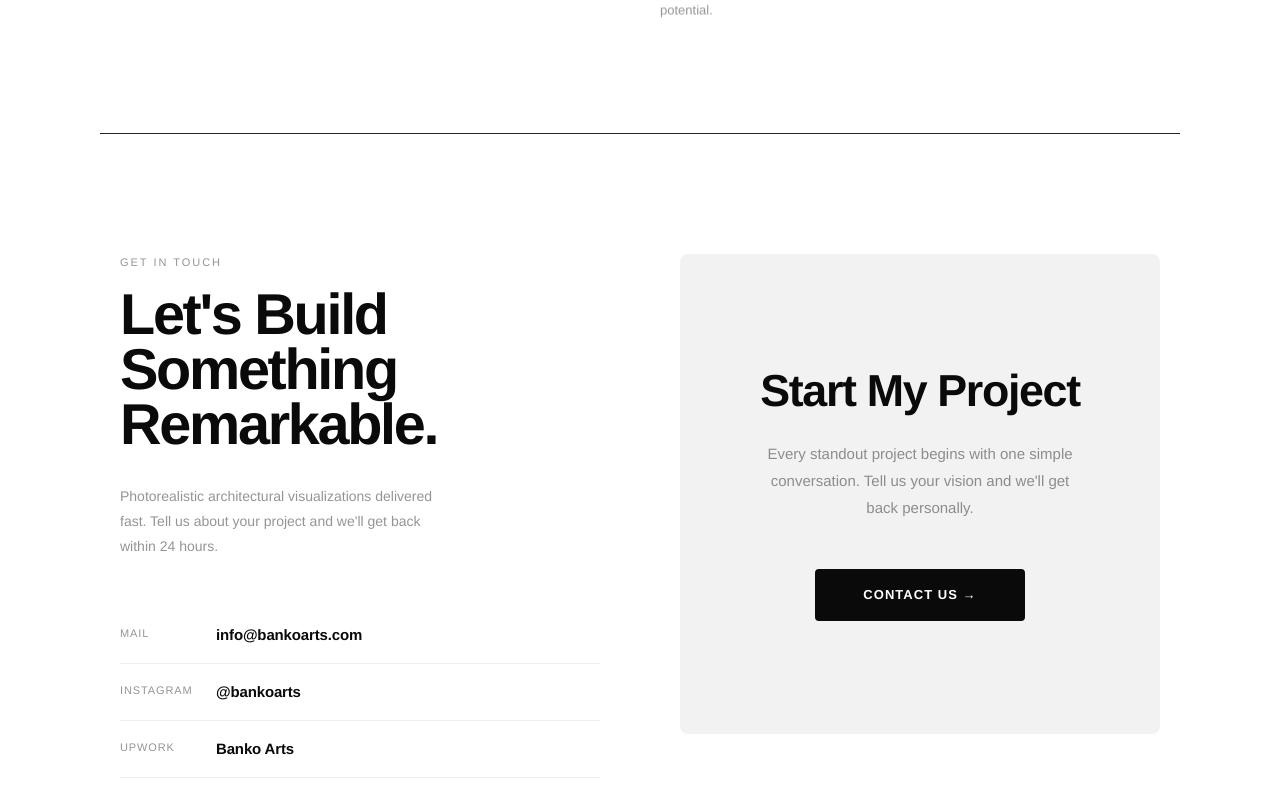
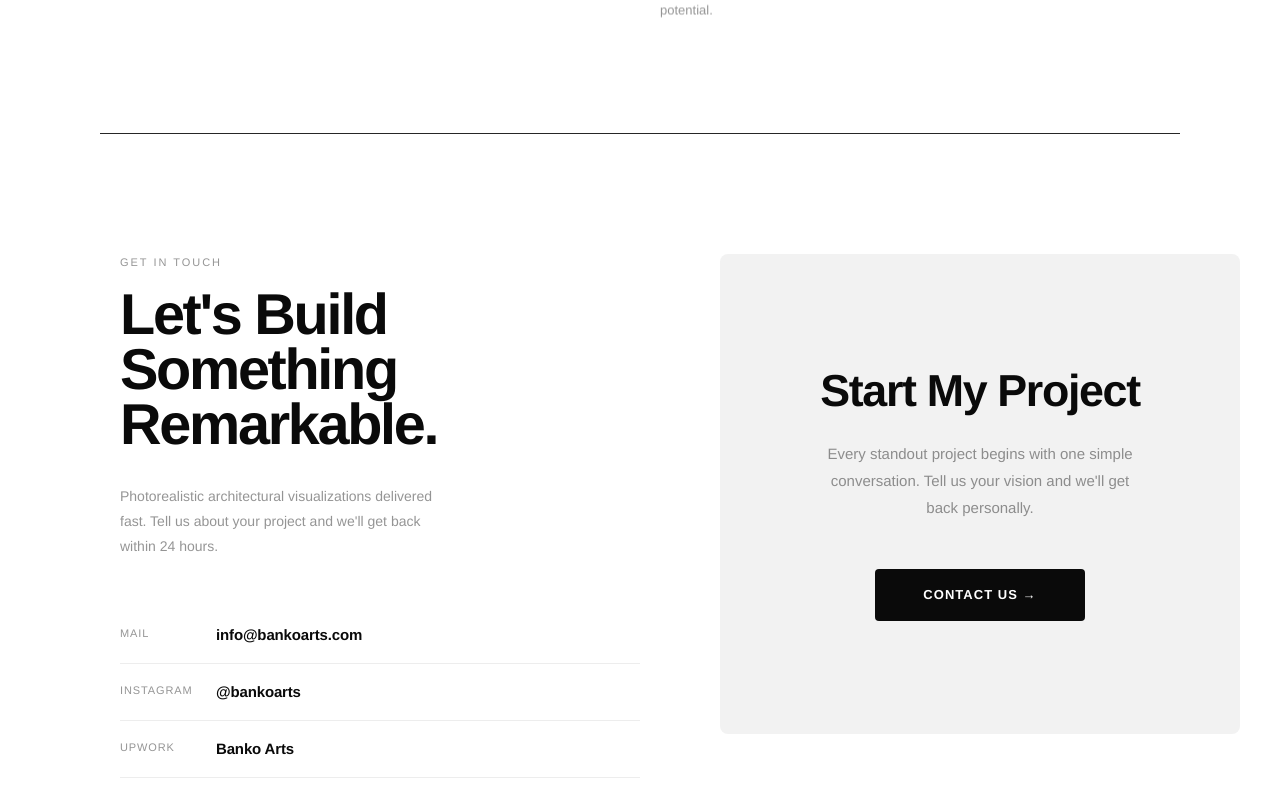
Before and after one commit to berkbankoglu/banko-arts-portfolio, a Next.js app: page / in a window 1280 px wide. Shown: the part 3100-3898 px from the top of the page. Built offline with nearby package versions, Linux system fonts and the light colour scheme; no server answers.

Commit message:
Extend contact panel to right sidebar edge

```diff
--- a/app/page.js
+++ b/app/page.js
@@ -546,7 +546,7 @@ function ContactSection() {
 
   return (
     <section id="section-contact" ref={ref} style={{ borderTop:'1px solid var(--sep)' }}>
-      <div style={{ display:'grid', gridTemplateColumns:'1fr 1fr', alignItems:'start', gap:80, padding:'120px 20px 100px' }}>
+      <div style={{ display:'grid', gridTemplateColumns:'1fr 1fr', alignItems:'start', gap:80, padding:'120px 20px 100px', marginRight:'calc(-1 * clamp(100px, 7vw, 160px) + 20px)' }}>
 
         {/* Sol — hiç değişmez */}
         <div style={{
```
